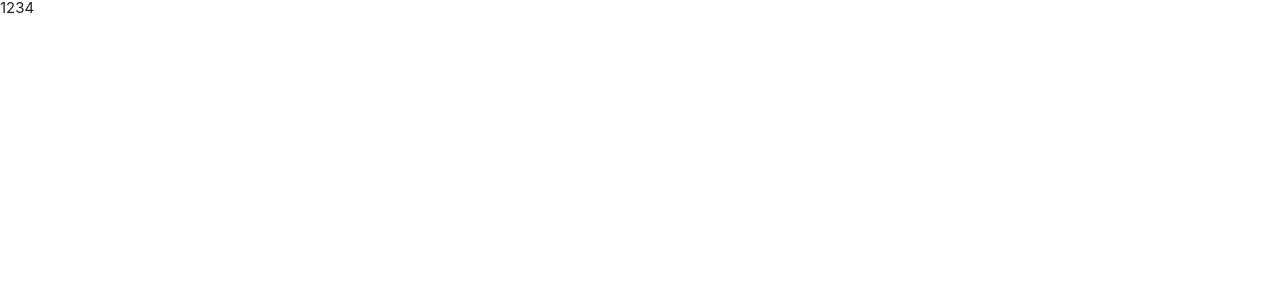
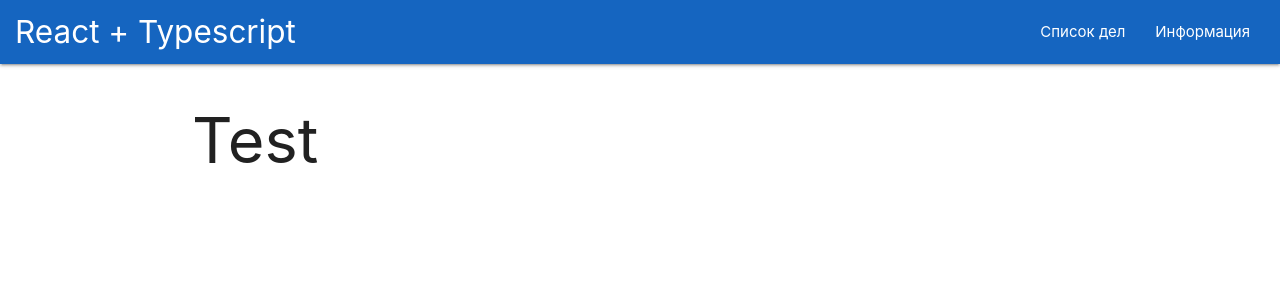
Before and after one commit to aSosunoff/React-Typescript-01, a React (Create React App) app: page / in a window 1280 px wide. Shown: the top 300 px of the page. Built offline with nearby package versions, Linux system fonts and the light colour scheme.

Commit message:
Added navbar

```diff
--- a/src/assets/index.scss
+++ b/src/assets/index.scss
@@ -2,3 +2,8 @@
 @import "./variable.scss";
 @import "./materialize-custom.scss";
 @import "./toast.scss";
+
+.px1 {
+  padding-left: 1rem;
+  padding-right: 1rem;
+}
--- a/src/components/app/App.tsx
+++ b/src/components/app/App.tsx
@@ -1,7 +1,15 @@
 import React from "react";
+import Navbar from "../navbar";
 
 const App: React.FC = () => {
-  return <div>1234</div>;
+  return (
+    <>
+      <Navbar />
+      <div className="container">
+        <h1>Test</h1>
+      </div>
+    </>
+  );
 };
 
 export default App;
--- /dev/null
+++ b/src/components/navbar/Navbar.tsx
@@ -0,0 +1,21 @@
+import React from "react";
+
+const Navbar: React.FC = () => (
+  <nav>
+    <div className="nav-wrapper blue darken-3 px1">
+      <a href="/#" className="brand-logo">
+        React + Typescript
+      </a>
+      <ul id="nav-mobile" className="right hide-on-med-and-down">
+        <li>
+          <a href="/">Список дел</a>
+        </li>
+        <li>
+          <a href="/">Информация</a>
+        </li>
+      </ul>
+    </div>
+  </nav>
+);
+
+export default Navbar;
--- /dev/null
+++ b/src/components/navbar/index.tsx
@@ -0,0 +1 @@
+export { default } from "./Navbar";
```
Also changed, not shown: 1 other file (tests, documents, lock files or other folders).
